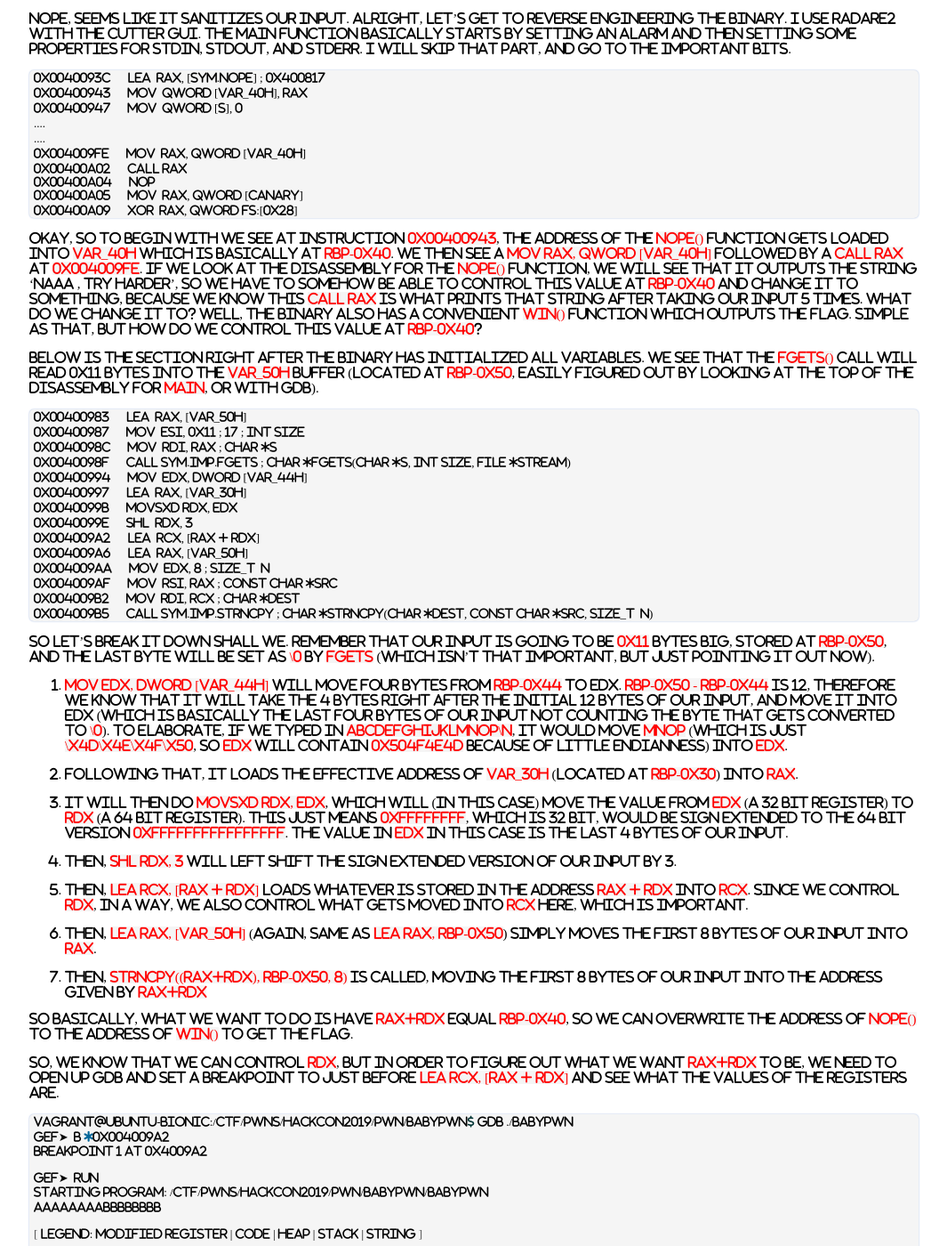
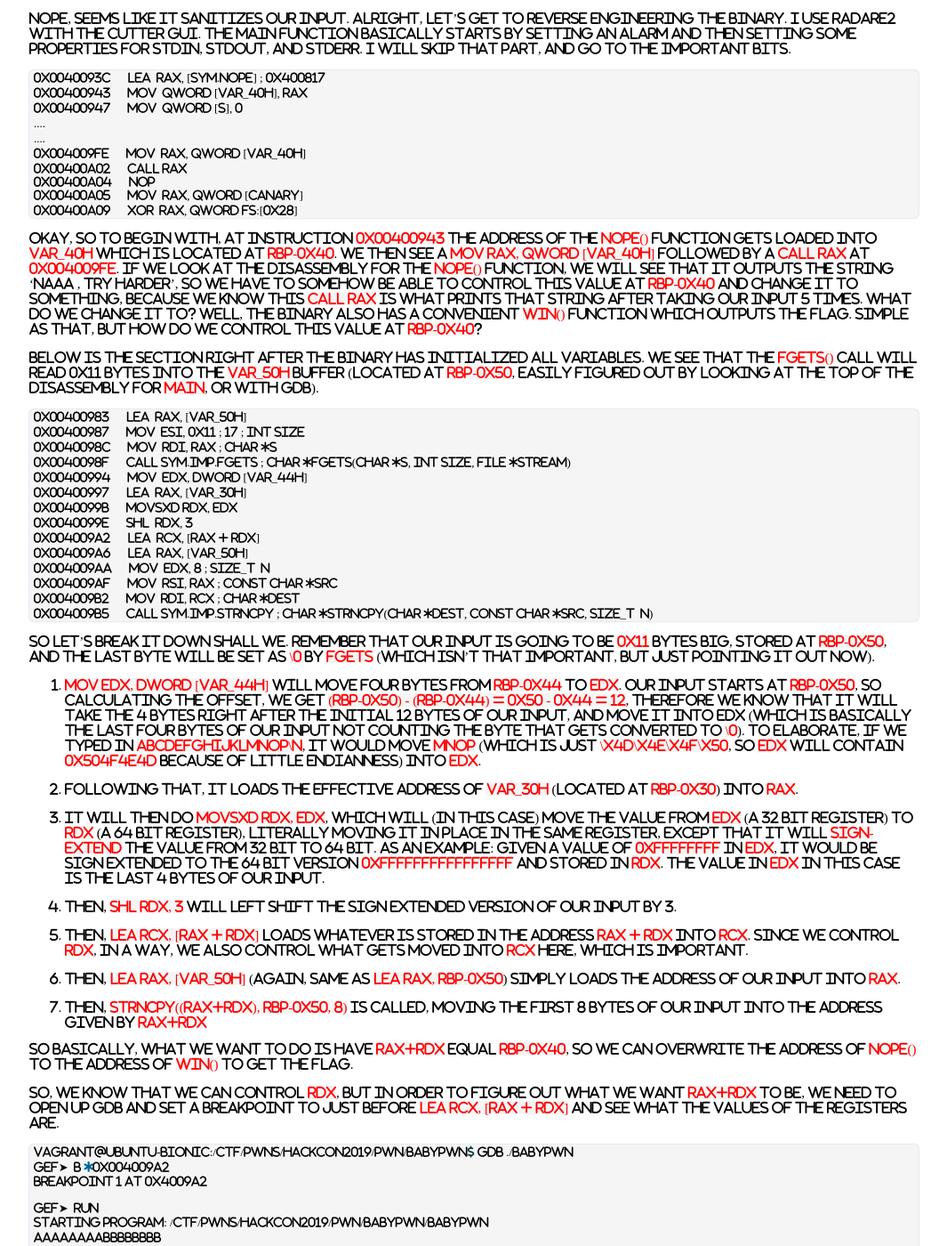
Before and after one commit to farazsth98/farazsth98.github.io, a Jekyll site: the page built from _posts/2019-08-26-hackcon-babypwn.markdown, in a window 1280 px wide and 1400 px high, scrolled down 1521 px. Shown: the whole window at 89% size, without its empty margins (107-1172 px from the left). Built offline with Jekyll 4.4.1, drawn with Linux system fonts in a browser that asks for light colours; nearby versions of some CDN libraries; some of the changed text lies outside the part shown.

Commit message:
Finished babypwn

````diff
--- a/_posts/2019-08-26-hackcon-babypwn.markdown
+++ b/_posts/2019-08-26-hackcon-babypwn.markdown
@@ -90,7 +90,7 @@ Nope, seems like it sanitizes our input. Alright, let's get to reverse engineeri
 0x00400a09      xor  rax, qword fs:[0x28]
 ```
 
-Okay, so to begin with we see at instruction `0x00400943`, the address of the `nope()` function gets loaded into `var_40h` which is basically at `rbp-0x40`. We then see a `mov rax, qword [var_40h]` followed by a `call rax` at `0x004009fe`. If we look at the disassembly for the `nope()` function, we will see that it outputs the string 'Naaa  , Try HArder', so we have to somehow be able to control this value at `rbp-0x40` and change it to something, because we know this `call rax` is what prints that string after taking our input 5 times. What do we change it to? Well, the binary also has a convenient `win()` function which outputs the flag. Simple as that, but how do we control this value at `rbp-0x40`?
+Okay, so to begin with, at instruction `0x00400943` the address of the `nope()` function gets loaded into `var_40h` which is located at `rbp-0x40`. We then see a `mov rax, qword [var_40h]` followed by a `call rax` at `0x004009fe`. If we look at the disassembly for the `nope()` function, we will see that it outputs the string 'Naaa  , Try HArder', so we have to somehow be able to control this value at `rbp-0x40` and change it to something, because we know this `call rax` is what prints that string after taking our input 5 times. What do we change it to? Well, the binary also has a convenient `win()` function which outputs the flag. Simple as that, but how do we control this value at `rbp-0x40`?
 
 Below is the section right after the binary has initialized all variables. We see that the `fgets()` call will read 0x11 bytes into the `var_50h` buffer (located at `rbp-0x50`, easily figured out by looking at the top of the disassembly for `main`, or with gdb).
 ```
@@ -112,17 +112,17 @@ Below is the section right after the binary has initialized all variables. We se
 
 So let's break it down shall we. Remember that our input is going to be `0x11` bytes big, stored at `rbp-0x50`, and the last byte will be set as `\0` by `fgets` (which isn't that important, but just pointing it out now).
 
-1. `mov edx, dword [var_44h]` will move four bytes from `rbp-0x44` to edx. `rbp-0x50 - rbp-0x44` is 12, therefore we know that it will take the 4 bytes right after the initial 12 bytes of our input, and move it into edx (which is basically the last four bytes of our input not counting the byte that gets converted to `\0`). To elaborate, if we typed in `ABCDEFGHIJKLMNOP\n`, it would move `MNOP` (which is just `\x4d\x4e\x4f\x50`, so `edx` will contain `0x504f4e4d` because of little endianness) into `edx`.
+1. `mov edx, dword [var_44h]` will move four bytes from `rbp-0x44` to `edx`. Our input starts at `rbp-0x50`, so calculating the offset, we get `(rbp-0x50) - (rbp-0x44) = 0x50 - 0x44 = 12`, therefore we know that it will take the 4 bytes right after the initial 12 bytes of our input, and move it into edx (which is basically the last four bytes of our input not counting the byte that gets converted to `\0`). To elaborate, if we typed in `ABCDEFGHIJKLMNOP\n`, it would move `MNOP` (which is just `\x4d\x4e\x4f\x50`, so `edx` will contain `0x504f4e4d` because of little endianness) into `edx`.
 
 2. Following that, it loads the effective address of `var_30h` (located at `rbp-0x30`) into `rax`.
 
-3. It will then do `movsxd rdx, edx`, which will (in this case) move the value from `edx` (a 32 bit register) to `rdx` (a 64 bit register). This just means `0xffffffff`, which is 32 bit, would be sign extended to the 64 bit version `0xffffffffffffffff`. The value in `edx` in this case is the last 4 bytes of our input.
+3. It will then do `movsxd rdx, edx`, which will (in this case) move the value from `edx` (a 32 bit register) to `rdx` (a 64 bit register), literally moving it in place in the same register, except that it will `sign-extend` the value from 32 bit to 64 bit. As an example: Given a value of `0xffffffff` in `edx`, it would be sign extended to the 64 bit version `0xffffffffffffffff` and stored in `rdx`. The value in `edx` in this case is the last 4 bytes of our input.
 
 4. Then, `shl rdx, 3` will left shift the sign extended version of our input by 3.
 
 5. Then, `lea rcx, [rax + rdx]` loads whatever is stored in the address `rax + rdx` into `rcx`. Since we control `rdx`, in a way, we also control what gets moved into `rcx` here, which is important.
 
-6. Then, `lea rax, [var_50h]` (again, same as `lea rax, rbp-0x50`) simply moves the first 8 bytes of our input into `rax`.
+6. Then, `lea rax, [var_50h]` (again, same as `lea rax, rbp-0x50`) simply loads the address of our input into `rax`.
 
 7. Then, `strncpy((rax+rdx), rbp-0x50, 8)` is called, moving the first 8 bytes of our input into the address given by `rax+rdx`
 
@@ -146,6 +146,8 @@ $rcx   : 0x00007ffff7af4081  →  0x5777fffff0003d48 ("H="?)
 $rdx   : 0x212121210
 $rsp   : 0x00007fffffffdac0  →  "AAAAAAAABBBBBBBB"
 $rbp   : 0x00007fffffffdb10  →  0x0000000000400a20  →  <__libc_csu_init+0> push r15
+
+<-- TRUNCATED -->
 
 gef➤  p ($rbp-0x40) - $rax
 $3 = (void *) 0xfffffffffffffff0
````
